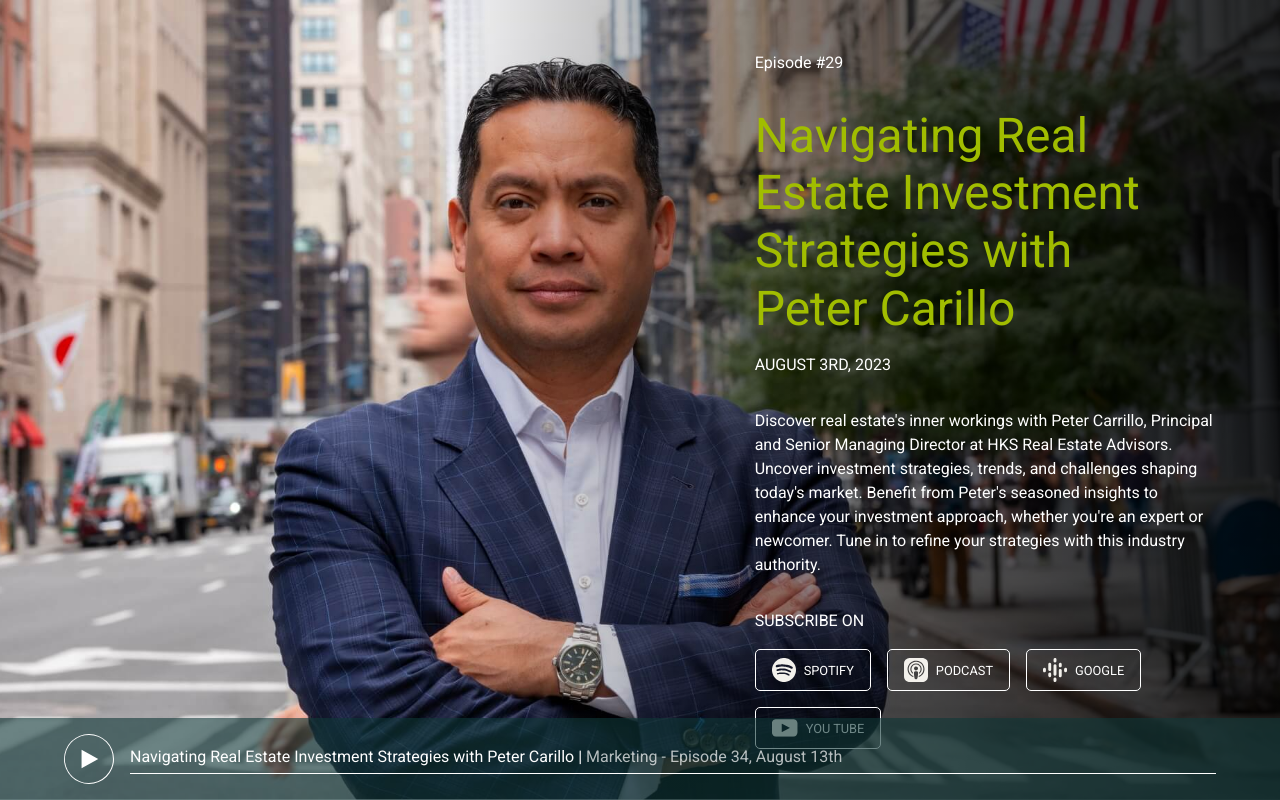
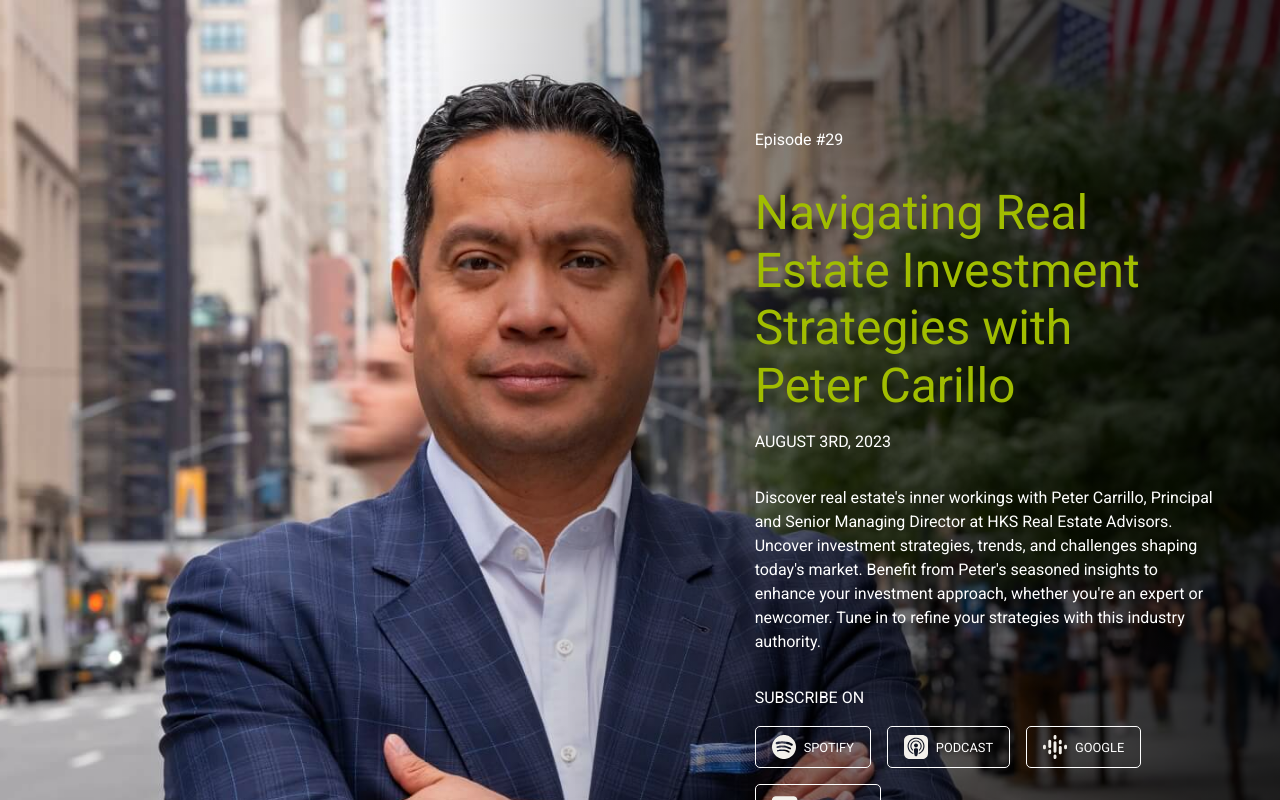
Before and after one commit to Dimeba/the-concrete-spotlight, a Next.js app: page / in a window 1280 px wide. Shown: the top 800 px of the page. Built offline with nearby package versions, Linux system fonts and the light colour scheme.

Commit message:
FInalized Hero section.

```diff
--- a/components/Audio.module.scss
+++ b/components/Audio.module.scss
@@ -1,11 +1,12 @@
 .audio {
 	padding: 1rem 0;
 	width: 100%;
-	position: absolute;
-	bottom: 0;
 	display: flex;
 	justify-content: center;
-	margin-top: 10vw;
+
+	* {
+		color: white;
+	}
 }
 
 .controls {
--- a/components/Hero.js
+++ b/components/Hero.js
@@ -2,7 +2,7 @@
 import styles from './Hero.module.scss'
 
 // components
-import ImageContainer from './ImageContainer'
+import Image from 'next/image'
 import SubscribeSection from './SubscribeSection'
 import Audio from './Audio'
 
@@ -13,14 +13,16 @@
 
 	return (
 		<>
-			<section className='hero'>
-				<ImageContainer
+			<section className={styles.hero}>
+				<Image
 					src={'/peter-hero.jpg'}
-					className={styles.heroImage}
+					fill
 					priority
-					position='top'
+					style={{ objectFit: 'cover', objectPosition: 'top', zIndex: '-1' }}
+					quality={100}
 					alt='Episode Preview Image'
 				/>
+				<div></div>
 				<div className={styles.heroContentContainer}>
 					<div className={`sectionContainer ${styles.heroContent}`}>
 						<div>
@@ -38,9 +40,8 @@
 							</div>
 						</div>
 					</div>
-
-					<Audio color={colorDark} />
 				</div>
+				<Audio color={colorDark} />
 			</section>
 			<div
 				className={styles.mobileSection}
--- a/components/Hero.module.scss
+++ b/components/Hero.module.scss
@@ -2,22 +2,7 @@
 
 .hero {
 	position: relative;
-}
-
-.heroImage {
-	width: 100%;
-	height: 100vh;
-}
-
-.heroContentContainer {
-	position: absolute;
-	top: 0;
-	width: 100%;
-	height: 100vh;
-	display: flex;
-	flex-direction: column;
-	justify-content: center;
-	align-items: center;
+	min-height: 100vh;
 	background-image: linear-gradient(
 		to right,
 		transparent,
@@ -25,6 +10,18 @@
 		rgba(black, 0.5),
 		rgba(black, 0.8)
 	);
+	display: flex;
+	flex-direction: column;
+	justify-content: space-between;
+	gap: 10vw;
+}
+
+.heroContentContainer {
+	width: 100%;
+	display: flex;
+	flex-direction: column;
+	justify-content: center;
+	align-items: center;
 
 	* {
 		color: white;
@@ -61,9 +58,7 @@
 }
 
 @media screen and (max-width: 1024px) {
-	.heroContentContainer {
-		justify-content: end;
-
+	.hero {
 		background-image: linear-gradient(
 			to bottom,
 			transparent,
@@ -71,6 +66,7 @@
 			rgba(black, 0.5),
 			rgba(black, 0.8)
 		);
+		justify-content: end;
 	}
 
 	.heroContent {
```
